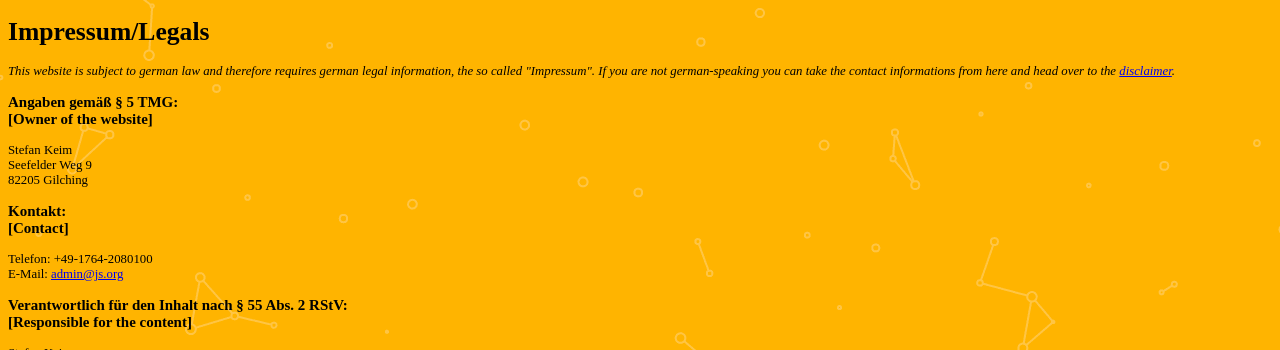
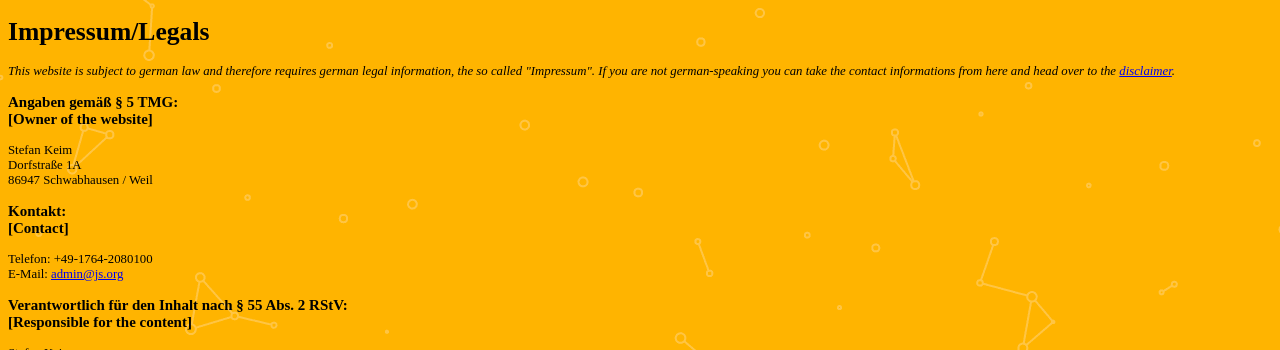
Before and after one commit to js-org/js.org.old, a Jekyll site: the page built from legals.html, in a window 1280 px wide. Shown: the part 408-758 px from the top of the page. Built offline with Jekyll 4.4.1, drawn with Linux system fonts in a browser that asks for light colours.

Commit message:
Update legals.html
adress change

```diff
--- a/legals.html
+++ b/legals.html
@@ -12,8 +12,8 @@ ghstars: js.org
          <h3>Angaben gemäß § 5 TMG:<br>[Owner of the website]</h3>
          <p>
             Stefan Keim<br>
-            Seefelder Weg 9<br>
-            82205 Gilching
+            Dorfstraße 1A<br>
+            86947 Schwabhausen / Weil
          </p>
       </div>
 
```
